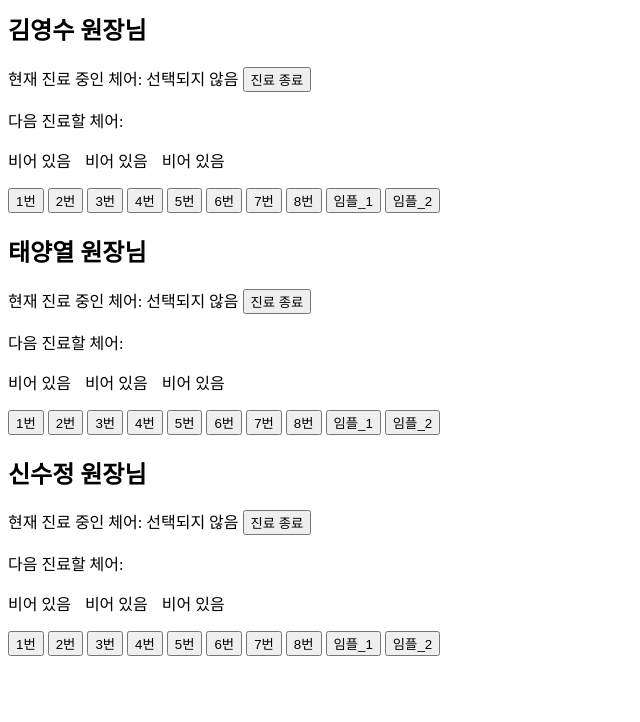
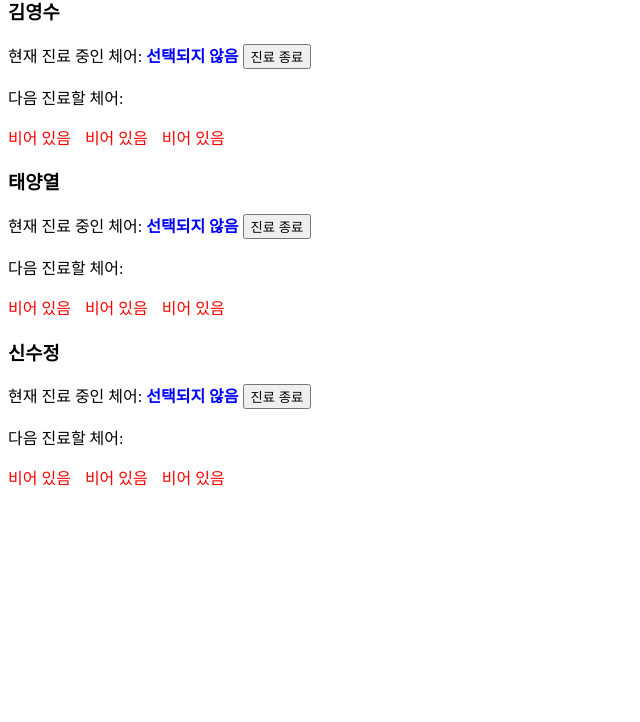
Before and after one commit to kimyungsoo/Doctor_sequence, a website: page popup.html in a window 1280 px wide. Shown: the part 78-800 px from the top of the page, without its empty margins (0-640 px from the left). Drawn offline with Linux system fonts and the light colour scheme.

Commit message:
Update popup.html

```diff
--- a/popup.html
+++ b/popup.html
@@ -6,7 +6,7 @@
   <title>진료 체어 관리</title>
   <style>
     .nextChairsList {
-      display: inline;
+      display: inline; /* 한 줄로 표시 */
       list-style: none;
       padding: 0;
       margin: 0;
@@ -14,94 +14,54 @@
     .nextChairsList li {
       display: inline;
       margin-right: 10px;
+      color: red; /* 다음 진료할 체어는 빨간색 */
     }
-    .chair-buttons {
-      margin-top: 10px;
+    .current-chair {
+      color: blue; /* 현재 진료 중인 체어는 파란색 */
+      font-weight: bold;
     }
   </style>
 </head>
 <body>
-  <h1>진료 체어 관리 시스템</h1>
+  <h2>진료 체어 관리 시스템</h2>
 
   <!-- 의사 1 -->
   <div>
-    <h2>김영수 원장님</h2>
-    <p>현재 진료 중인 체어: <span id="currentChair1">선택되지 않음</span>
+    <h3>김영수</h3>
+    <p>현재 진료 중인 체어: <span id="currentChair1" class="current-chair">선택되지 않음</span>
       <button onclick="endCurrentChair('doctor1')">진료 종료</button>
     </p>
-    <p>다음 진료할 체어:
-      <ul id="nextChairsList1" class="nextChairsList">
+    <p>다음 진료할 체어: <ul id="nextChairsList1" class="nextChairsList">
       <li id="nextChair1_1">비어 있음</li>
       <li id="nextChair1_2">비어 있음</li>
       <li id="nextChair1_3">비어 있음</li>
-      </ul>
-    </p>
-    <div class="chair-buttons">
-      <button onclick="selectChair('doctor1', '1번')">1번</button>
-      <button onclick="selectChair('doctor1', '2번')">2번</button>
-      <button onclick="selectChair('doctor1', '3번')">3번</button>
-      <button onclick="selectChair('doctor1', '4번')">4번</button>
-      <button onclick="selectChair('doctor1', '5번')">5번</button>
-      <button onclick="selectChair('doctor1', '6번')">6번</button>
-      <button onclick="selectChair('doctor1', '7번')">7번</button>
-      <button onclick="selectChair('doctor1', '8번')">8번</button>
-      <button onclick="selectChair('doctor1', '임플_1')">임플_1</button>
-      <button onclick="selectChair('doctor1', '임플_2')">임플_2</button>
-    </div>
+    </ul></p>
   </div>
 
   <!-- 의사 2 -->
   <div>
-    <h2>태양열 원장님</h2>
-    <p>현재 진료 중인 체어: <span id="currentChair2">선택되지 않음</span>
+    <h3>태양열</h3>
+    <p>현재 진료 중인 체어: <span id="currentChair2" class="current-chair">선택되지 않음</span>
       <button onclick="endCurrentChair('doctor2')">진료 종료</button>
     </p>
-    <p>다음 진료할 체어:
-      <ul id="nextChairsList2" class="nextChairsList">
+    <p>다음 진료할 체어: <ul id="nextChairsList2" class="nextChairsList">
       <li id="nextChair2_1">비어 있음</li>
       <li id="nextChair2_2">비어 있음</li>
       <li id="nextChair2_3">비어 있음</li>
-      </ul>
-    </p>
-    <div class="chair-buttons">
-      <button onclick="selectChair('doctor2', '1번')">1번</button>
-      <button onclick="selectChair('doctor2', '2번')">2번</button>
-      <button onclick="selectChair('doctor2', '3번')">3번</button>
-      <button onclick="selectChair('doctor2', '4번')">4번</button>
-      <button onclick="selectChair('doctor2', '5번')">5번</button>
-      <button onclick="selectChair('doctor2', '6번')">6번</button>
-      <button onclick="selectChair('doctor2', '7번')">7번</button>
-      <button onclick="selectChair('doctor2', '8번')">8번</button>
-      <button onclick="selectChair('doctor2', '임플_1')">임플_1</button>
-      <button onclick="selectChair('doctor2', '임플_2')">임플_2</button>
-    </div>
+    </ul></p>
   </div>
 
   <!-- 의사 3 -->
   <div>
-    <h2>신수정 원장님</h2>
-    <p>현재 진료 중인 체어: <span id="currentChair3">선택되지 않음</span>
+    <h3>신수정</h3>
+    <p>현재 진료 중인 체어: <span id="currentChair3" class="current-chair">선택되지 않음</span>
       <button onclick="endCurrentChair('doctor3')">진료 종료</button>
     </p>
-    <p>다음 진료할 체어:
-      <ul id="nextChairsList3" class="nextChairsList">
+    <p>다음 진료할 체어: <ul id="nextChairsList3" class="nextChairsList">
       <li id="nextChair3_1">비어 있음</li>
       <li id="nextChair3_2">비어 있음</li>
       <li id="nextChair3_3">비어 있음</li>
-      </ul>
-    </p>
-    <div class="chair-buttons">
-      <button onclick="selectChair('doctor3', '1번')">1번</button>
-      <button onclick="selectChair('doctor3', '2번')">2번</button>
-      <button onclick="selectChair('doctor3', '3번')">3번</button>
-      <button onclick="selectChair('doctor3', '4번')">4번</button>
-      <button onclick="selectChair('doctor3', '5번')">5번</button>
-      <button onclick="selectChair('doctor3', '6번')">6번</button>
-      <button onclick="selectChair('doctor3', '7번')">7번</button>
-      <button onclick="selectChair('doctor3', '8번')">8번</button>
-      <button onclick="selectChair('doctor3', '임플_1')">임플_1</button>
-      <button onclick="selectChair('doctor3', '임플_2')">임플_2</button>
-    </div>
+    </ul></p>
   </div>
 
   <script>
@@ -120,9 +80,14 @@
           document.getElementById(`nextChair${index + 1}_3`)
         ];
 
+        // 현재 진료 중인 체어 업데이트 (파란색)
         currentChairElement.textContent = doctors[doctor].currentChair;
+        currentChairElement.style.color = 'blue';
+
+        // 다음 진료할 체어 업데이트 (빨간색)
         nextChairsElements.forEach((element, i) => {
           element.textContent = doctors[doctor].nextChairs[i] || '비어 있음';
+          element.style.color = 'red';
         });
       });
     };
```
Lines whose indentation alone changed are shown as unchanged.
